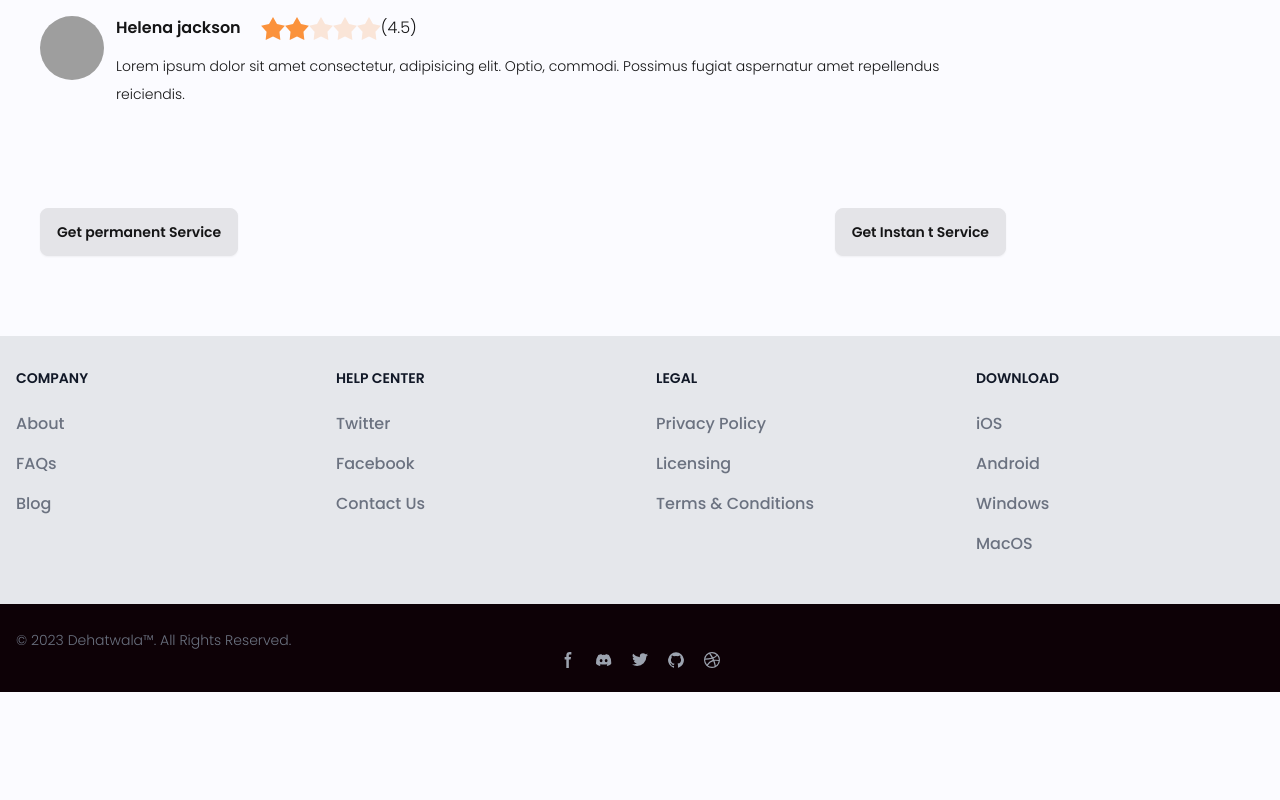
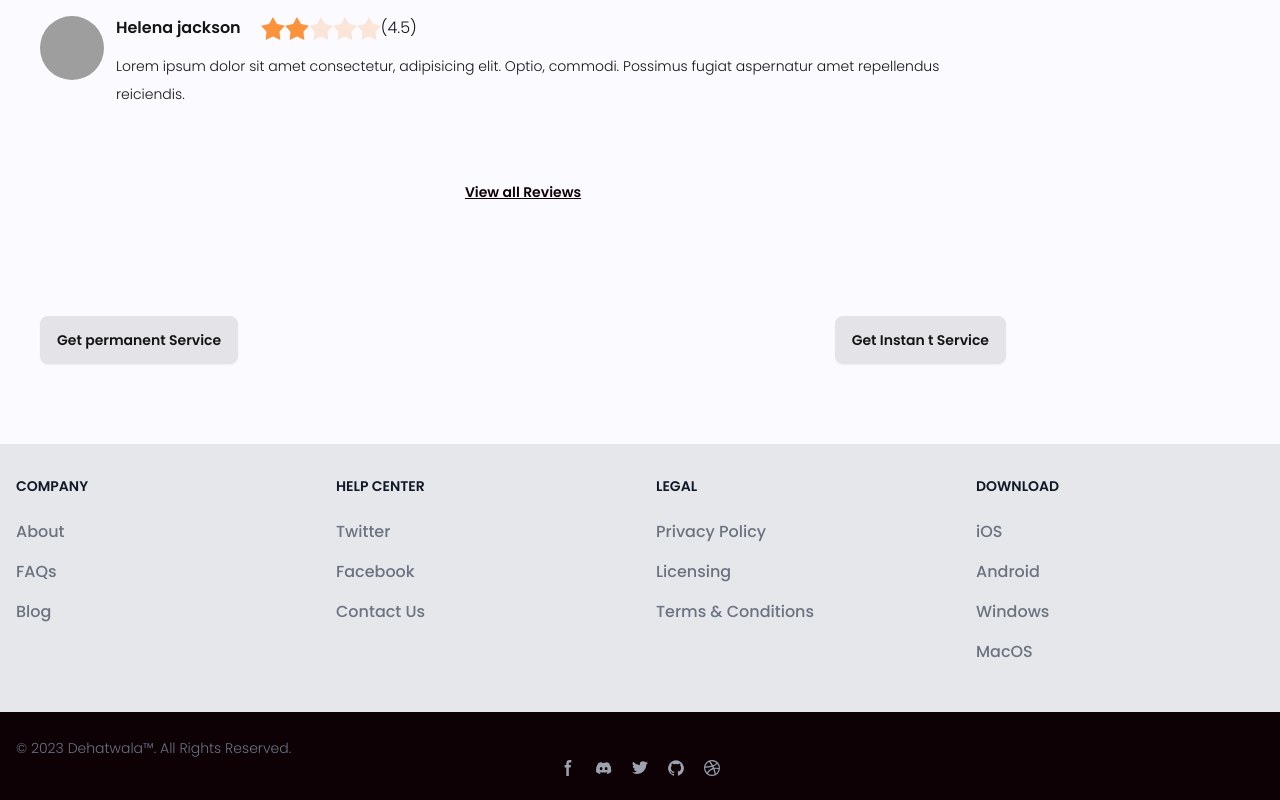
Before and after one commit to vipincode/workers, a React (Vite) app: page /services-details in a window 1280 px wide. Shown: the part 1487-2287 px from the top of the page. Before the commit the page ends 2179 px from the top, so only its background shows below. Built offline with nearby package versions, Linux system fonts and the light colour scheme; grey boxes are pictures that could not be loaded.

Commit message:
adding all reviews button

```diff
--- a/src/pages/service-detail-page/index.tsx
+++ b/src/pages/service-detail-page/index.tsx
@@ -67,6 +67,9 @@ const ServicesDetailsPage = () => {
                 <UserRatingCard />
                 <UserRatingCard />
               </div>
+              <div className="my-[60px] flex justify-center items-center">
+                <button className="btn btn-link">View all Reviews</button>
+              </div>
             </div>
             <div>
               <div className="flex justify-between mt-[100px]">
```
